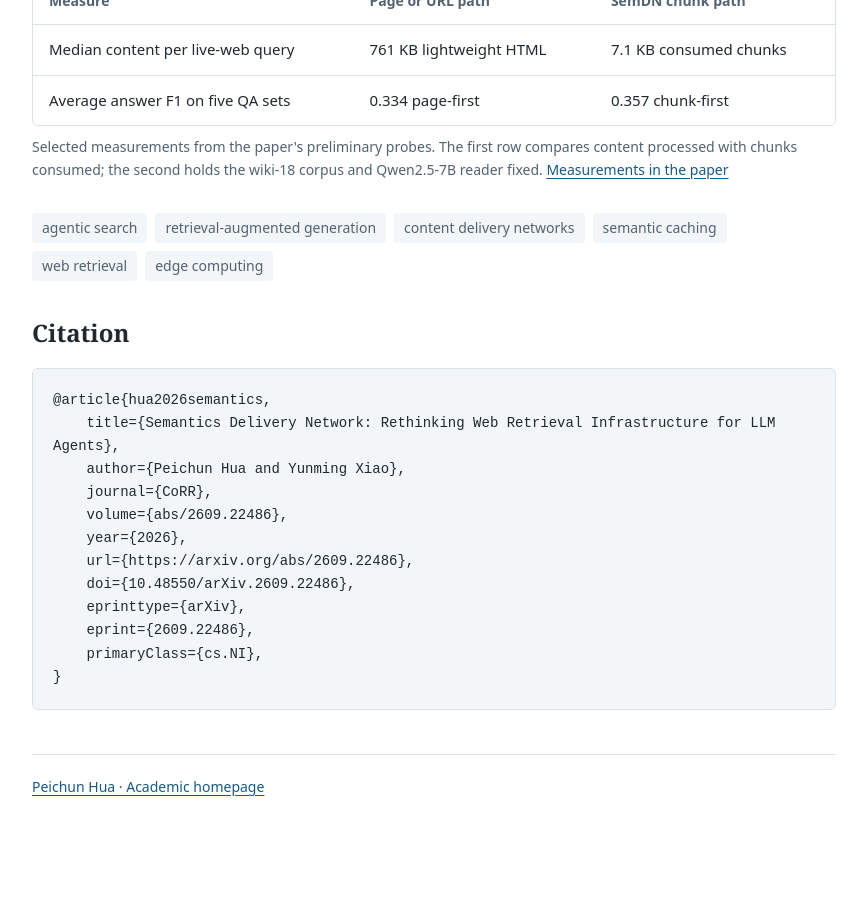
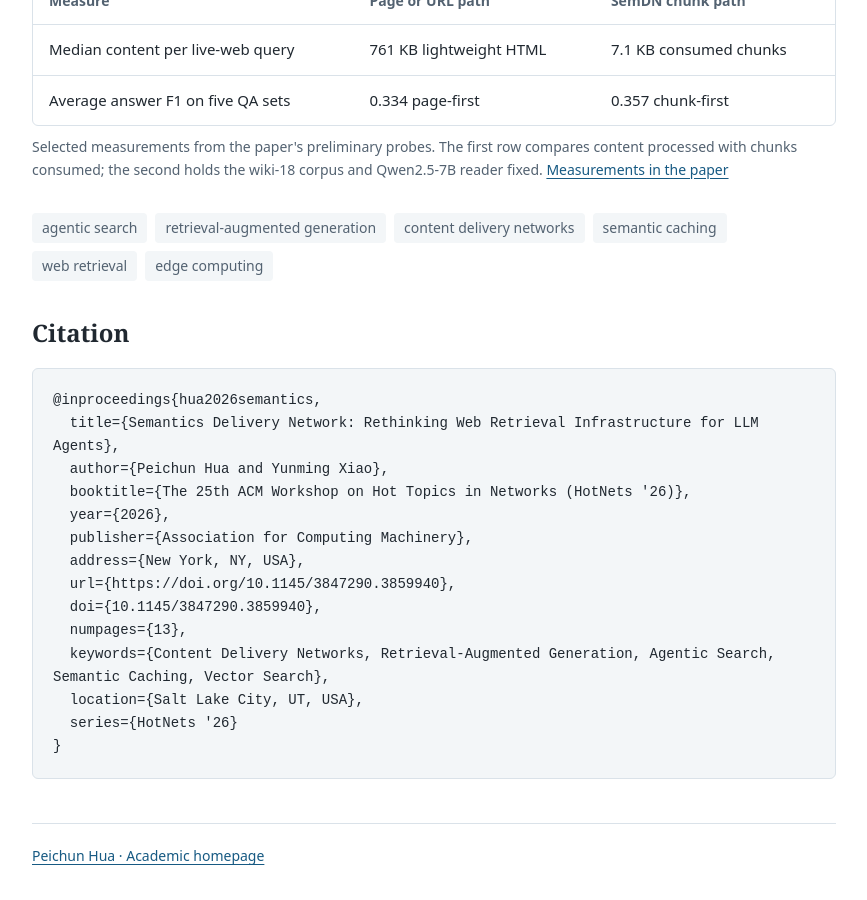
Before and after one commit to sarendis56/sarendis56.github.io, a Jekyll site: the page built from _projects/semantics-delivery-network.md, in a window 1280 px wide and 900 px high, scrolled down 1618 px. Shown: the whole window, without its empty margins (206-1073 px from the left). Built offline with Jekyll 4.4.1, drawn with Linux system fonts in a browser that asks for light colours; before the commit the page ends 2449 px from its top, so only the background shows below that.

Commit message:
Update HotNets

```diff
--- a/_data/publications.yml
+++ b/_data/publications.yml
@@ -54,20 +54,22 @@ main:
     conference_short: HotNets
     conference: ACM Workshop on Hot Topics in Networks <strong>(HotNets)</strong>, 2026.
     link: https://arxiv.org/abs/2609.22486
-    pdf: assets/docs/arxiv-2609.22486.pdf
+    pdf: assets/docs/HotNets26-10.20.pdf
     code: https://github.com/sarendis56/SemDN_HotNets26
     bibtex: |
-      @article{hua2026semantics,
-          title={Semantics Delivery Network: Rethinking Web Retrieval Infrastructure for LLM Agents},
-          author={Peichun Hua and Yunming Xiao},
-          journal={CoRR},
-          volume={abs/2609.22486},
-          year={2026},
-          url={https://arxiv.org/abs/2609.22486},
-          doi={10.48550/arXiv.2609.22486},
-          eprinttype={arXiv},
-          eprint={2609.22486},
-          primaryClass={cs.NI},
+      @inproceedings{hua2026semantics,
+        title={Semantics Delivery Network: Rethinking Web Retrieval Infrastructure for LLM Agents},
+        author={Peichun Hua and Yunming Xiao},
+        booktitle={The 25th ACM Workshop on Hot Topics in Networks (HotNets '26)},
+        year={2026},
+        publisher={Association for Computing Machinery},
+        address={New York, NY, USA},
+        url={https://doi.org/10.1145/3847290.3859940},
+        doi={10.1145/3847290.3859940},
+        numpages={13},
+        keywords={Content Delivery Networks, Retrieval-Augmented Generation, Agentic Search, Semantic Caching, Vector Search},
+        location={Salt Lake City, UT, USA},
+        series={HotNets '26}
       }
     notes: |
       Accepted. Acceptance Rate: 43/188 ≈ 22.9%.
```
Also changed, not shown: 1 other file.
